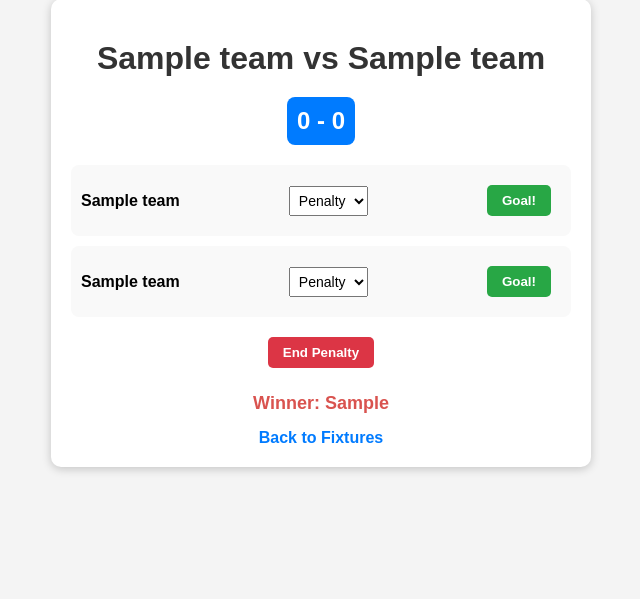
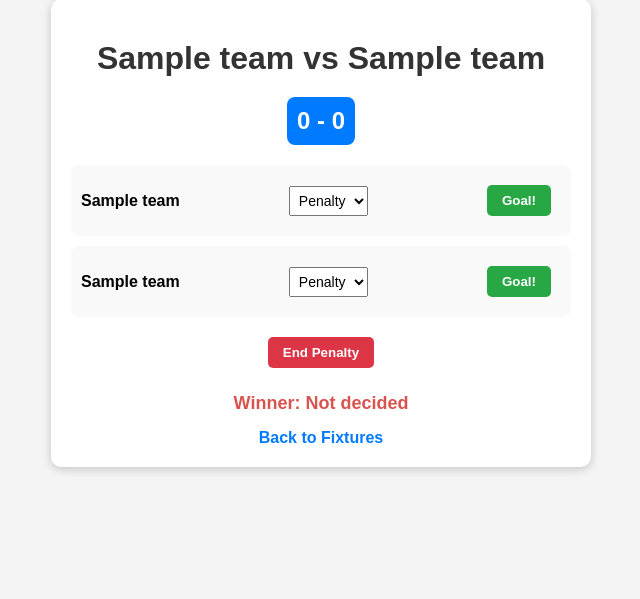
Before and after one commit to umeshkhanal/football-tournament-hostingApp-using-Flask, a Flask app: page /conduct-penalty/1 in a window 1280 px wide. Shown: the part 29-628 px from the top of the page, without its empty margins (319-959 px from the left). Run offline with Flask 3, Linux system fonts and the light colour scheme; tables that the repository leaves empty hold one stand-in row (values such as "Sample post").

Commit message:
Update penalty.html

```diff
--- a/templates/penalty.html
+++ b/templates/penalty.html
@@ -442,7 +442,7 @@ button:hover {
         </div>
 
         <button class="end-match" onclick="endMatch()">End Penalty</button>
-        <h3 id="winner">Winner: {% if fixture.winner %} {{ fixture.winner }} {% else %} Not decided {% endif %}</h3>
+        <h3 id="winner">Winner: Not decided </h3>
 
         <!-- Celebration Container -->
         <div id="celebration-container"></div>
```
